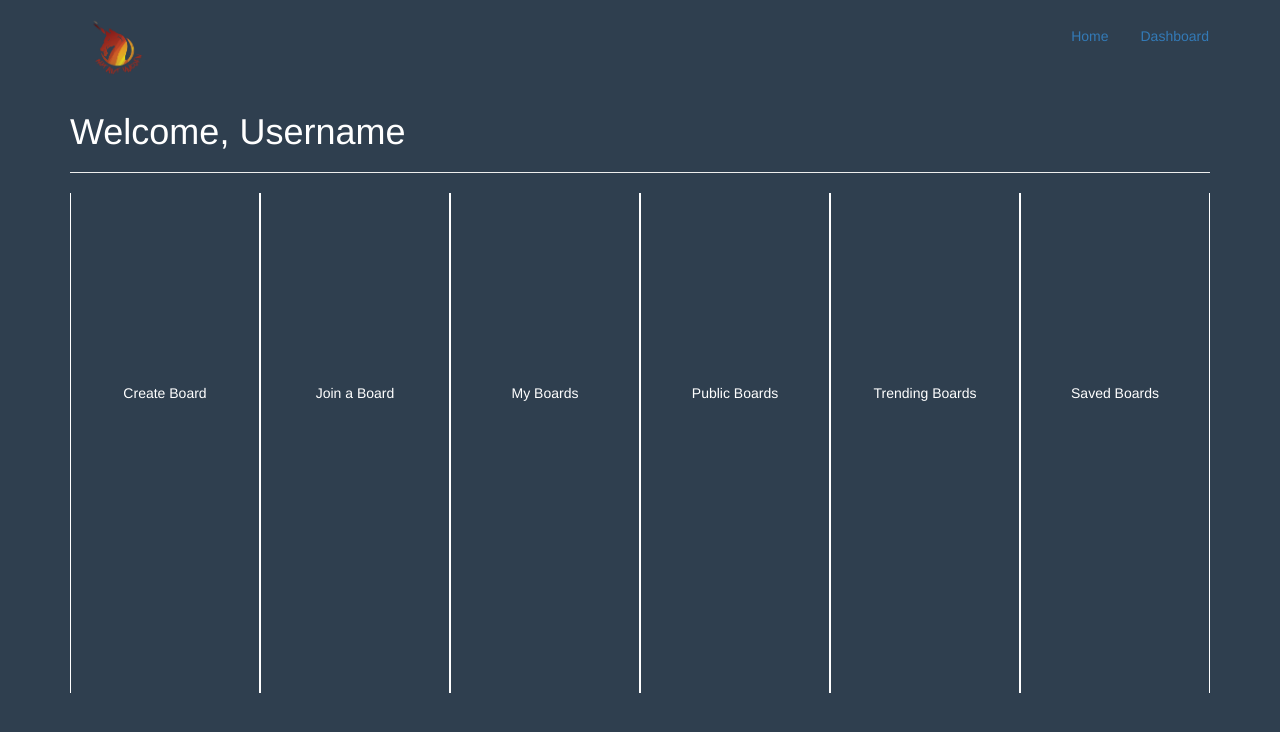
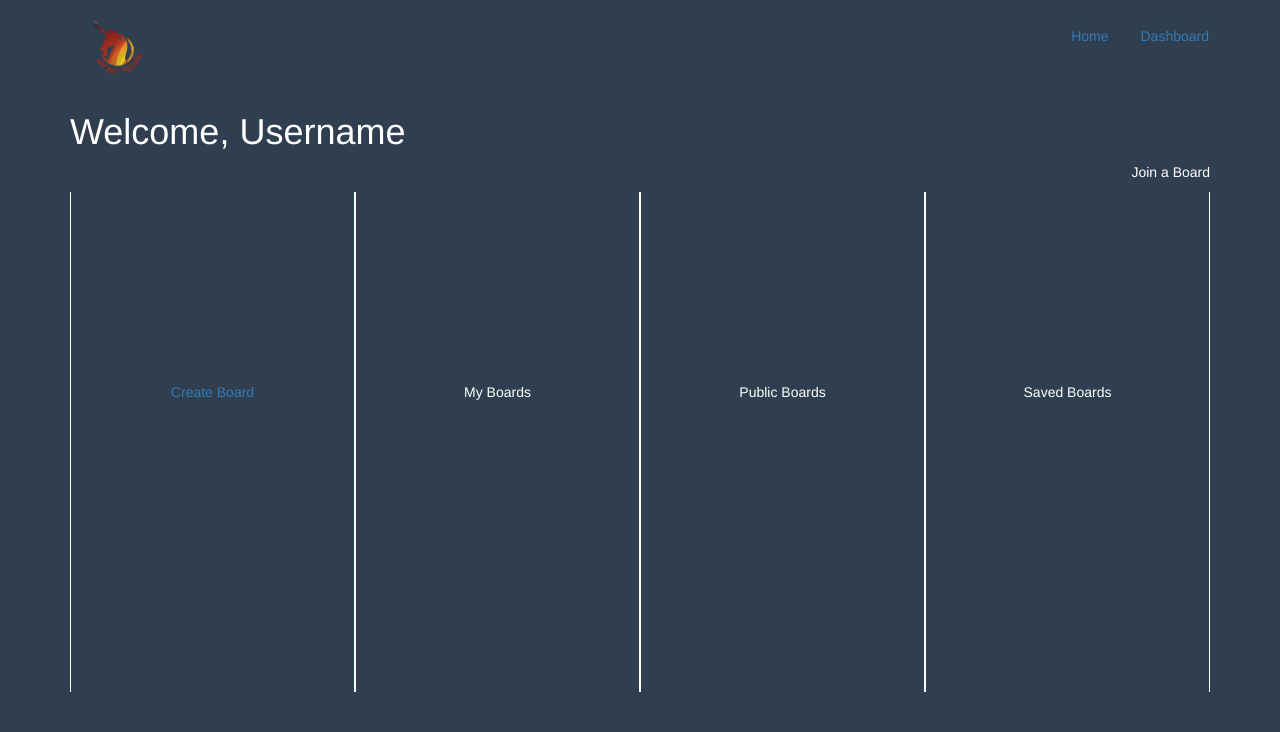
Before and after one commit to ahang/ContentClub, a React app: page /#/dashboard in a window 1280 px wide. Built offline with nearby package versions, Linux system fonts and the light colour scheme.

Commit message:
edited Dashboard and panels

```diff
--- a/app/app.js
+++ b/app/app.js
@@ -14,6 +14,7 @@ const App = () => {
 			<div>
 				<Route exact path="/dashboard" component={Dashboard} />
                 <Route exact path="/" component={Main} />
+
 			</div>
 		</HashRouter>
 	)
--- a/app/components/Dashboard.js
+++ b/app/components/Dashboard.js
@@ -18,17 +18,14 @@ class Dashboard extends Component {
         return(
             <div className="container">
                 <Header />
-
-                <h1>Welcome, Username</h1>
-                <hr />
-                <div className="col-sm-2 offset-sm-2 dashboard-boards">Create Board</div>
-                <div className="col-sm-2 offset-sm-2 dashboard-boards">Join a Board</div>
-                <div className="col-sm-2 offset-sm-2 dashboard-boards">My Boards</div>
-                <div className="col-sm-2 offset-sm-2 dashboard-boards">Public Boards</div>
-                <div className="col-sm-2 offset-sm-2 dashboard-boards">Trending Boards</div>
-                <div className="col-sm-2 offset-sm-2 dashboard-boards">Saved Boards</div>
+        	    <div>
+                    <h1><p className="left">Welcome, Username</p></h1><p className="right">Join a Board</p>
+                </div>
+                <div className="col-sm-3 offset-sm-3 dashboard-boards"><Link to="/create">Create Board</Link></div>
+                <div className="col-sm-3 offset-sm-3 dashboard-boards">My Boards</div>
+                <div className="col-sm-3 offset-sm-3 dashboard-boards">Public Boards</div>
+                <div className="col-sm-3 offset-sm-3 dashboard-boards">Saved Boards</div>
                 <br />
-                <hr />
 	        </div>
         )
     }
--- a/public/css/style.css
+++ b/public/css/style.css
@@ -1,6 +1,14 @@
 body {
 	background-color: #2f3f4f;
 	color: white;
+}
+
+p.left {
+	text-align: left;
+}
+
+p.right {
+	text-align: right;
 }
 
 #logo {
@@ -9,6 +17,7 @@ body {
 }
 
 .dashboard-boards {
+	width: vw;
 	height: 500px;
 	background-color: #2f3f4f;
 	border-left: solid;
```
